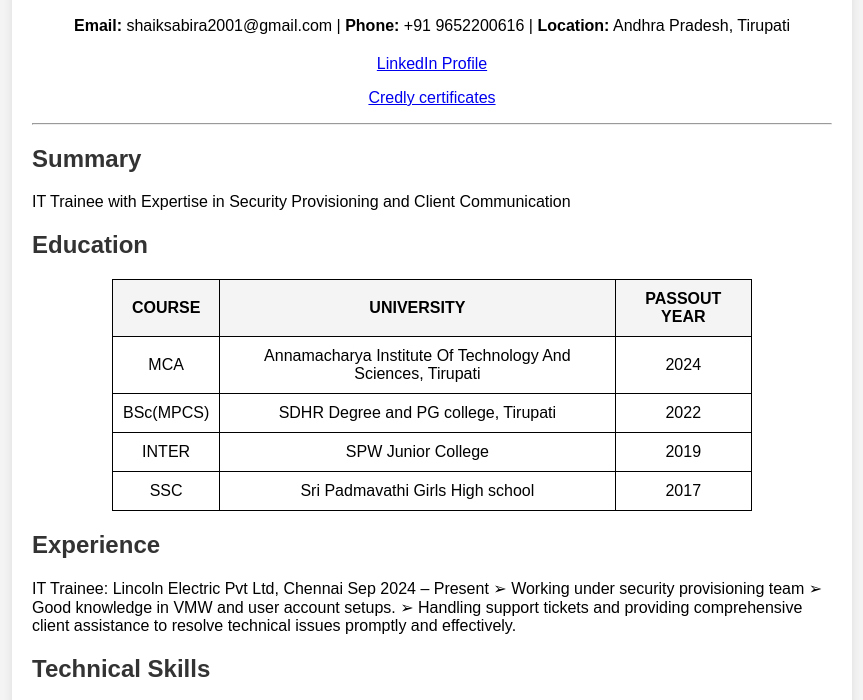
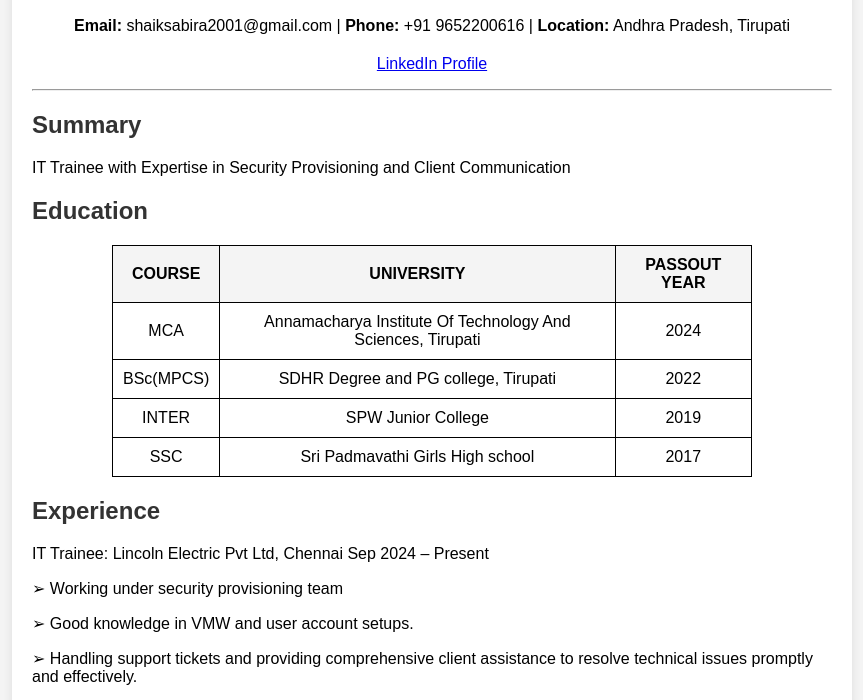
Before and after one commit to sabira330/Resume, a plain HTML site: page index.html in a window 1280 px wide. Shown: the part 75-775 px from the top of the page, without its empty margins (208-1071 px from the left). Drawn offline with Linux system fonts and the light colour scheme.

Commit message:
Update index.html

```diff
--- a/index.html
+++ b/index.html
@@ -77,7 +77,6 @@
             <strong>Location:</strong> Andhra Pradesh, Tirupati
         </p>
         <p><a href="https://www.linkedin.com/in/shaiksabira/" target="_blank">LinkedIn Profile</a></p>
-        <p><a href="https://www.credly.com/users/yerramsetti-dheeraj/">Credly certificates</a></p>
         <hr>
         <div class="section">
             <h2>Summary</h2>
@@ -116,18 +115,18 @@
         </div>
        <div class = "section">
         <h2>Experience</h2>
-        <p>IT Trainee: Lincoln Electric Pvt Ltd, Chennai Sep 2024 – Present
-            ➢ Working under security provisioning team
-            ➢ Good knowledge in VMW and user account
-            setups.
-            ➢ Handling support tickets and providing
+        <p>IT Trainee: Lincoln Electric Pvt Ltd, Chennai Sep 2024 – Present </p>
+           <p> ➢ Working under security provisioning team </p>
+           <p> ➢ Good knowledge in VMW and user account
+            setups.  </p>
+           <p> ➢ Handling support tickets and providing
             comprehensive client assistance to resolve
             technical issues promptly and effectively.  </p>
        </div>
         <div class="section">
             <h2>Technical Skills</h2>
             <p>C | Cloud Computing | VDI | SQL | ServiceNow | Core  Java </p>
-        </div>Co
+        </div>
 
         <div class="section">
             <h2>Projects</h2>
```
